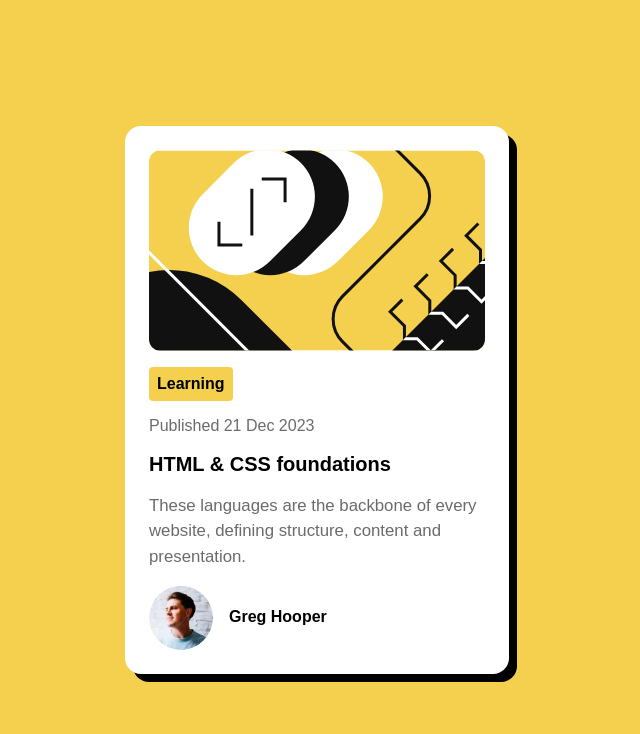
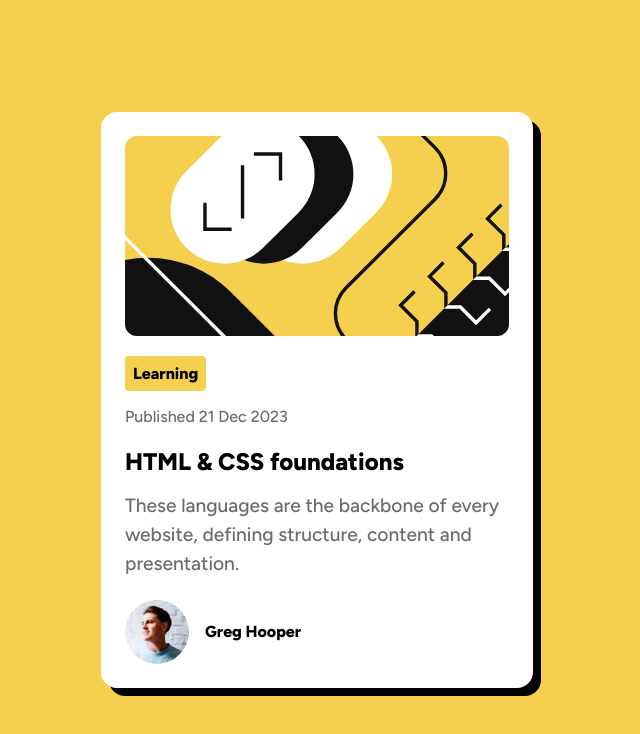
Before and after one commit to Agalya141/Blog_Preview_Card, a plain HTML site: page index.html in a window 1280 px wide. Shown: the whole page, without its empty margins (323-963 px from the left). Drawn offline with Linux system fonts and the light colour scheme.

Commit message:
Added font family and change css design

```diff
--- a/index.html
+++ b/index.html
@@ -5,6 +5,9 @@
         <meta name="viewport" content="width=device-width,initial-scale=1.0">
         <title>Blog Preview Card</title>
         <link rel="stylesheet" href="styles.css">
+        <link rel="preconnect" href="https://fonts.googleapis.com">
+        <link rel="preconnect" href="https://fonts.gstatic.com" crossorigin>
+        <link href="https://fonts.googleapis.com/css2?family=Figtree:wght@500;800&display=swap" rel="stylesheet">
     </head>
     <body>
         <main class="card">
--- a/styles.css
+++ b/styles.css
@@ -19,11 +19,11 @@ body{
 }
 .card{
     background-color:var(--white);
-    max-width: 24rem;
+    max-width: 27rem;
     border-radius:1rem;
     padding:clamp(1rem, 4vw, 1.5rem);
     display:flex;
-    gap:1rem;
+    gap:1.3rem;
     flex-direction:column;
     box-shadow: 8px 8px 0 0 var(--black);
 }
@@ -33,15 +33,8 @@ body{
     justify-content:center;
 }
 .illustration_img{
-   width:100%;
-   height:auto;
    object-fit: cover;
    border-radius:0.75rem;
-}
-h1{
-    font-size:1.25rem;
-    font-weight:800;
-    line-height:1.3;
 }
 .about{
    display:flex;
@@ -52,7 +45,7 @@ h1{
 .about-text{
     color:var(--black);
     background-color:var(--yellow);
-    padding:clamp(0.2rem, 4vw, 0.5rem);;
+    padding:clamp(0.4rem, 4vw, 0.5rem);;
     width:fit-content;
     display:inline-block;
     border-radius:0.25rem;
@@ -63,7 +56,7 @@ h1{
 }
 .text{
     color:var(--gray-500);
-    font-size:clamp(1rem, 2vw + 0.5rem, 1.05rem);
+    font-size:clamp(1rem, 2vw + 0.5rem, 1.2rem);
     line-height:1.5;
 }
 .content{
```
